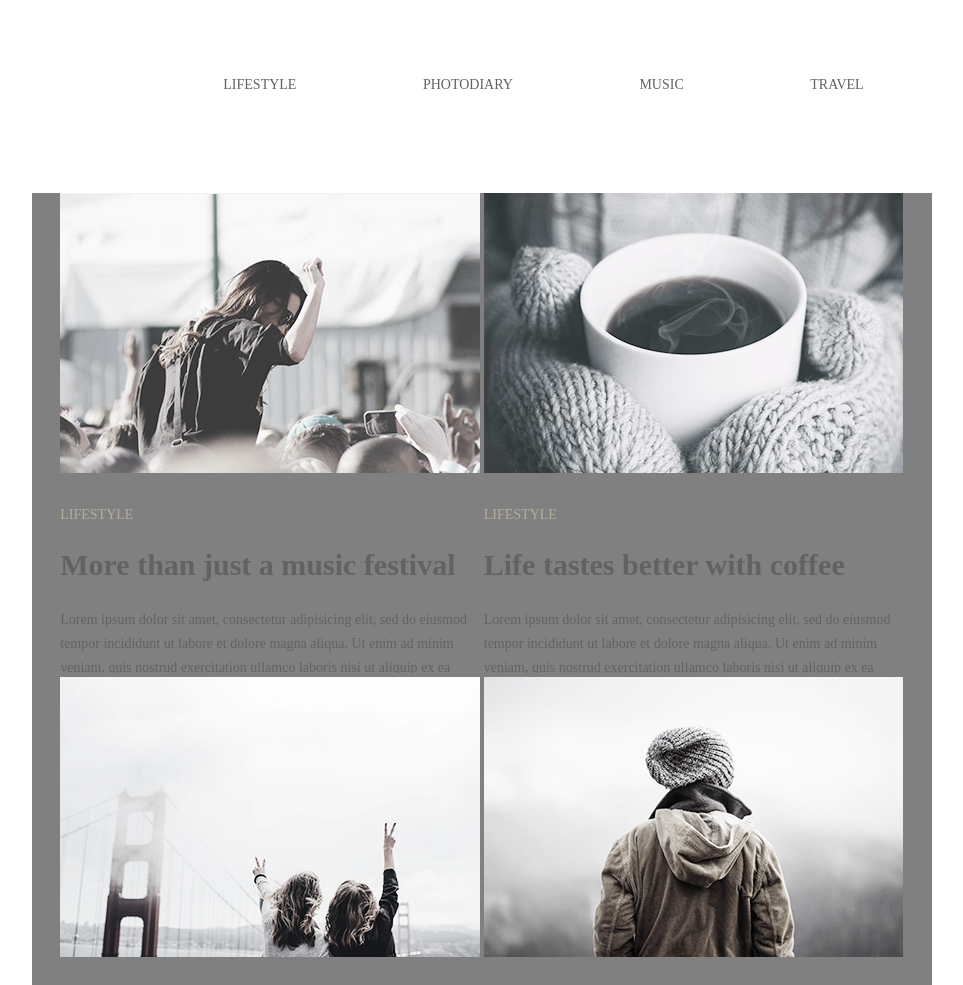
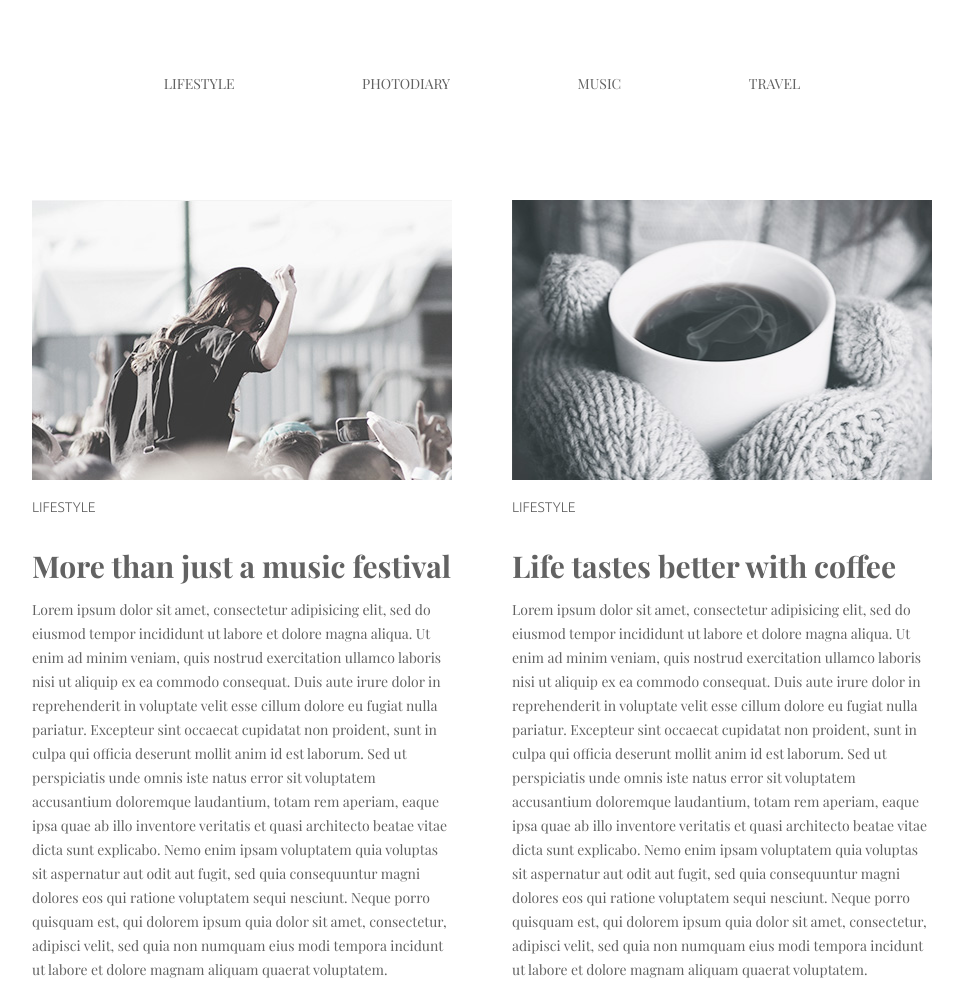
Before and after one commit to bm437/home_learn, a plain HTML site: page index.html in a window 1280 px wide. Shown: the top 985 px of the page, without its empty margins (158-1121 px from the left). Drawn offline with nearby package versions, Linux system fonts and the light colour scheme; a web font is replaced by a local one.

Commit message:
first-saved

```diff
--- a/css/hw3.css
+++ b/css/hw3.css
@@ -1,64 +1,89 @@
-* {
+html{
     box-sizing: border-box;
+}
+*,
+*::before,
+*::after{
+    box-sizing: inherit;
+}
+.container{
+    width: 900px;
+    margin:0 auto;
+}
+body{
+    font-size: 14px;
+    color: #626262;
+    font-family: 'Playfair Display', serif;
+}
+.header{
+    margin-top: 72px;
+    margin-bottom: 104px;
+}
+.header-list{
+    list-style-type: none;
+    padding: 0;
+    margin:0;
+    text-align: center;
+}
+.header-item{
+    display: inline-block;
+    text-transform: uppercase;
+    line-height: 24px;
+}
+.header-item:not(:last-child){
+    margin-right: 124px;
+}
+.header-link{
+    text-decoration: none;
+    color: #626262;
+}
+.header-link:hover,
+.header-link:focus{
+    color: #03a9f4;
+}
+.main-list{
+    list-style-type: none;
+    font-size: 0;
+}
+.main-list{
+    padding:0;
+}
+.main-item{
+    display: inline-block;
+    width: 420px;
     font-size: 14px;
 }
-.header-main {
-    text-align: center;
-    margin-bottom: 100px;
-
+.main-item:not(:nth-child(2n)){
+    margin-right: 60px;
 }
-.header-list {
-    margin: 0px;
-    padding: 0px;
+.main-item:not(:nth-last-child(-n + 2)){
+    margin-bottom: 130px;
 }
-.header-item {
-    display: inline-block;
-    margin-left: 123px;
-    margin-top: 77px;
-
+figcaption{
+    font-family: 'Ubuntu', sans-serif;
+    text-transform: uppercase;
+    margin-top: 16px;
 }
-.header-item a {
-    text-decoration: none;
-    color: #626262;
-    text-transform: uppercase;
-    font-size: 14px;
+h2{
+    font-size: 30px;
+    margin: 34px 0 0;
 }
-.header-item a:hover {
+p{
+    margin-top: 14px;
+    line-height: 24px;
+}
+button{
+    display: block;
+    border: 1px solid rgb(98, 98, 98);
+    min-width: 162px;
+    padding: 20px 34px;
+    margin: 60px auto 70px;
+    background-color: #fff;
+    cursor: pointer;
+    font-size: 20px;
+    line-height: 24px;
+}
+button:hover,
+button:focus{
     color: #03a9f4;
 }
-main {
-    text-align: center;
-}
-.main-list {
-    text-align: center;
-    padding: 0px;
-    margin: 0px;
-    background-color: grey;
-    width: 900px;
-    display: inline-block;
-}
-.main-item {
-    display: inline-block;
-    /* margin-left: 60px; */
-    /* margin-bottom: 135px; */
-    width: 420px;
-    height: 480px;
-    overflow: hidden;
-}
-figcaption {
-    text-align: left;
-    margin: 30px 0px 25px;
-    text-transform: uppercase;
-    color: #b4ad9e;
-}
-.main-heading {
-    text-align: left;
-    font-size: 30px;
-    color: #626262;
-    margin-bottom: 25px;
-}
-.main-text {
-    text-align: left;
-    color: #626262;
-    line-height: 24px;
-}
--- a/index.html
+++ b/index.html
@@ -5,59 +5,73 @@
     <meta http-equiv="X-UA-Compatible" content="IE=edge">
     <meta name="viewport" content="width=device-width, initial-scale=1.0">
     <title>Home work 3</title>
-    <link rel="stylesheet" href="./css/normalize.css">
+    <link rel="stylesheet" href="/css/normalize.css">
     <link rel="preconnect" href="https://fonts.gstatic.com">
-    <link href="https://fonts.googleapis.com/css2?family=Playfair+Display:ital,wght@0,400;0,700;1,400;1,700&display=swap" rel="stylesheet">
-    <link rel="stylesheet" href="./css/hw3.css">
+    <link href="https://fonts.googleapis.com/css2?family=Ubuntu:wght@300&display=swap" rel="stylesheet">
+    <link rel="preconnect" href="https://fonts.gstatic.com">
+    <link href="https://fonts.googleapis.com/css2?family=Playfair+Display:wght@400;700&family=Ubuntu:wght@300&display=swap" rel="stylesheet">
+    <link rel="stylesheet" href="/css/hw3.css">
+
 </head>
 <body>
-    <header class="header-main">
-        <ul class="header-list">
-            <li class="header-item"><a href="">Lifestyle</a></li>
-            <li class="header-item"><a href="">Photodiary</a></li>
-            <li class="header-item"><a href="">Music</a></li>
-            <li class="header-item"><a href="">Travel</a></li>
-        </ul>
+    <header class="container header">
+        <nav class="header-nav">
+            <ul class="header-list">
+                <li class="header-item">
+                    <a class="header-link" href="#">lifestyle</a>
+                </li>
+                <li class="header-item">
+                    <a href="#" class="header-link">photodiary</a>
+                </li>
+                <li class="header-item">
+                    <a href="#" class="header-link">music</a>
+                </li>
+                <li class="header-item">
+                    <a href="#" class="header-link">travel</a>
+                </li>
+            </ul>
+        </nav>
     </header>
-    <main>
+    <main class="container">
         <ul class="main-list">
             <li class="main-item">
-                <img src="./img/image1.jpg" alt="" class="main-img">
+                <img src="/img/image1.jpg" alt="Dancing girl on festival" width="420" height="280">
                 <figcaption>Lifestyle</figcaption>
-                <h2 class="main-heading">More than just a music festival</h2>
-                <p class="main-text">Lorem ipsum dolor sit amet, consectetur adipisicing elit, sed do eiusmod tempor incididunt ut labore et dolore magna aliqua. Ut enim ad minim veniam, quis nostrud exercitation ullamco laboris nisi ut aliquip ex ea commodo consequat. Duis aute irure dolor in reprehenderit in voluptate velit esse cillum dolore eu fugiat nulla pariatur. Excepteur sint occaecat cupidatat non proident, sunt in culpa qui officia deserunt mollit anim id est laborum. Sed ut perspiciatis unde omnis iste natus error sit voluptatem accusantium doloremque laudantium, totam rem aperiam, eaque ipsa quae ab illo inventore veritatis et quasi architecto beatae vitae dicta sunt explicabo. Nemo enim ipsam voluptatem quia voluptas sit aspernatur aut odit aut fugit, sed quia consequuntur magni dolores eos qui ratione voluptatem sequi nesciunt. Neque porro quisquam est, qui dolorem ipsum quia dolor sit amet, consectetur, adipisci velit, sed quia non numquam eius modi tempora incidunt ut labore et dolore magnam aliquam quaerat voluptatem.</p>
+                <h2>More than just a music festival </h2>
+                <p>Lorem ipsum dolor sit amet, consectetur adipisicing elit, sed do eiusmod tempor incididunt ut labore et dolore magna aliqua. Ut enim ad minim veniam, quis nostrud exercitation ullamco laboris nisi ut aliquip ex ea commodo consequat. Duis aute irure dolor in reprehenderit in voluptate velit esse cillum dolore eu fugiat nulla pariatur. Excepteur sint occaecat cupidatat non proident, sunt in culpa qui officia deserunt mollit anim id est laborum. Sed ut perspiciatis unde omnis iste natus error sit voluptatem accusantium doloremque laudantium, totam rem aperiam, eaque ipsa quae ab illo inventore veritatis et quasi architecto beatae vitae dicta sunt explicabo. Nemo enim ipsam voluptatem quia voluptas sit aspernatur aut odit aut fugit, sed quia consequuntur magni dolores eos qui ratione voluptatem sequi nesciunt. Neque porro quisquam est, qui dolorem ipsum quia dolor sit amet, consectetur, adipisci velit, sed quia non numquam eius modi tempora incidunt ut labore et dolore magnam aliquam quaerat voluptatem.</p>
             </li>
             <li class="main-item">
-                <img src="./img/image2.jpg" alt="" class="main-img">
+                <img src="/img/image2.jpg" alt="Cup of hot coffe" width="420" height="280">
                 <figcaption>Lifestyle</figcaption>
-                <h2 class="main-heading">Life tastes better with coffee</h2>
-                <p class="main-text">Lorem ipsum dolor sit amet, consectetur adipisicing elit, sed do eiusmod tempor incididunt ut labore et dolore magna aliqua. Ut enim ad minim veniam, quis nostrud exercitation ullamco laboris nisi ut aliquip ex ea commodo consequat. Duis aute irure dolor in reprehenderit in voluptate velit esse cillum dolore eu fugiat nulla pariatur. Excepteur sint occaecat cupidatat non proident, sunt in culpa qui officia deserunt mollit anim id est laborum. Sed ut perspiciatis unde omnis iste natus error sit voluptatem accusantium doloremque laudantium, totam rem aperiam, eaque ipsa quae ab illo inventore veritatis et quasi architecto beatae vitae dicta sunt explicabo. Nemo enim ipsam voluptatem quia voluptas sit aspernatur aut odit aut fugit, sed quia consequuntur magni dolores eos qui ratione voluptatem sequi nesciunt. Neque porro quisquam est, qui dolorem ipsum quia dolor sit amet, consectetur, adipisci velit, sed quia non numquam eius modi tempora incidunt ut labore et dolore magnam aliquam quaerat voluptatem.</p>
+                <h2>Life tastes better with coffee</h2>
+                <p>Lorem ipsum dolor sit amet, consectetur adipisicing elit, sed do eiusmod tempor incididunt ut labore et dolore magna aliqua. Ut enim ad minim veniam, quis nostrud exercitation ullamco laboris nisi ut aliquip ex ea commodo consequat. Duis aute irure dolor in reprehenderit in voluptate velit esse cillum dolore eu fugiat nulla pariatur. Excepteur sint occaecat cupidatat non proident, sunt in culpa qui officia deserunt mollit anim id est laborum. Sed ut perspiciatis unde omnis iste natus error sit voluptatem accusantium doloremque laudantium, totam rem aperiam, eaque ipsa quae ab illo inventore veritatis et quasi architecto beatae vitae dicta sunt explicabo. Nemo enim ipsam voluptatem quia voluptas sit aspernatur aut odit aut fugit, sed quia consequuntur magni dolores eos qui ratione voluptatem sequi nesciunt. Neque porro quisquam est, qui dolorem ipsum quia dolor sit amet, consectetur, adipisci velit, sed quia non numquam eius modi tempora incidunt ut labore et dolore magnam aliquam quaerat voluptatem.</p>
             </li>
             <li class="main-item">
-                <img src="./img/image3.jpg" alt="" class="main-img">
+                <img src="/img/image3.jpg" alt="Photo of two happy girlfriends" width="420" height="280">
                 <figcaption>Photodiary</figcaption>
-                <h2 class="main-heading">American dream</h2>
-                <p class="main-text">Lorem ipsum dolor sit amet, consectetur adipisicing elit, sed do eiusmod tempor incididunt ut labore et dolore magna aliqua. Ut enim ad minim veniam, quis nostrud exercitation ullamco laboris nisi ut aliquip ex ea commodo consequat. Duis aute irure dolor in reprehenderit in voluptate velit esse cillum dolore eu fugiat nulla pariatur. Excepteur sint occaecat cupidatat non proident, sunt in culpa qui officia deserunt mollit anim id est laborum. Sed ut perspiciatis unde omnis iste natus error sit voluptatem accusantium doloremque laudantium, totam rem aperiam, eaque ipsa quae ab illo inventore veritatis et quasi architecto beatae vitae dicta sunt explicabo. Nemo enim ipsam voluptatem quia voluptas sit aspernatur aut odit aut fugit, sed quia consequuntur magni dolores eos qui ratione voluptatem sequi nesciunt. Neque porro quisquam est, qui dolorem ipsum quia dolor sit amet, consectetur, adipisci velit, sed quia non numquam eius modi tempora incidunt ut labore et dolore magnam aliquam quaerat voluptatem.</p>
+                <h2>American dream</h2>
+                <p>Lorem ipsum dolor sit amet, consectetur adipisicing elit, sed do eiusmod tempor incididunt ut labore et dolore magna aliqua. Ut enim ad minim veniam, quis nostrud exercitation ullamco laboris nisi ut aliquip ex ea commodo consequat. Duis aute irure dolor in reprehenderit in voluptate velit esse cillum dolore eu fugiat nulla pariatur. Excepteur sint occaecat cupidatat non proident, sunt in culpa qui officia deserunt mollit anim id est laborum. Sed ut perspiciatis unde omnis iste natus error sit voluptatem accusantium doloremque laudantium, totam rem aperiam, eaque ipsa quae ab illo inventore veritatis et quasi architecto beatae vitae dicta sunt explicabo. Nemo enim ipsam voluptatem quia voluptas sit aspernatur aut odit aut fugit, sed quia consequuntur magni dolores eos qui ratione voluptatem sequi nesciunt. Neque porro quisquam est, qui dolorem ipsum quia dolor sit amet, consectetur, adipisci velit, sed quia non numquam eius modi tempora incidunt ut labore et dolore magnam aliquam quaerat voluptatem.</p>
             </li>
             <li class="main-item">
-                <img src="./img/image4.jpg" alt="" class="main-img">
+                <img src="/img/image4.jpg" alt="Photo of a traveler from behind" width="420" height="280">
                 <figcaption>Photodiary</figcaption>
-                <h2 class="main-heading">A day exploring the Alps</h2>
-                <p class="main-text">Lorem ipsum dolor sit amet, consectetur adipisicing elit, sed do eiusmod tempor incididunt ut labore et dolore magna aliqua. Ut enim ad minim veniam, quis nostrud exercitation ullamco laboris nisi ut aliquip ex ea commodo consequat. Duis aute irure dolor in reprehenderit in voluptate velit esse cillum dolore eu fugiat nulla pariatur. Excepteur sint occaecat cupidatat non proident, sunt in culpa qui officia deserunt mollit anim id est laborum. Sed ut perspiciatis unde omnis iste natus error sit voluptatem accusantium doloremque laudantium, totam rem aperiam, eaque ipsa quae ab illo inventore veritatis et quasi architecto beatae vitae dicta sunt explicabo. Nemo enim ipsam voluptatem quia voluptas sit aspernatur aut odit aut fugit, sed quia consequuntur magni dolores eos qui ratione voluptatem sequi nesciunt. Neque porro quisquam est, qui dolorem ipsum quia dolor sit amet, consectetur, adipisci velit, sed quia non numquam eius modi tempora incidunt ut labore et dolore magnam aliquam quaerat voluptatem.</p>
+                <h2>A day exploring the Alps</h2>
+                <p>Lorem ipsum dolor sit amet, consectetur adipisicing elit, sed do eiusmod tempor incididunt ut labore et dolore magna aliqua. Ut enim ad minim veniam, quis nostrud exercitation ullamco laboris nisi ut aliquip ex ea commodo consequat. Duis aute irure dolor in reprehenderit in voluptate velit esse cillum dolore eu fugiat nulla pariatur. Excepteur sint occaecat cupidatat non proident, sunt in culpa qui officia deserunt mollit anim id est laborum. Sed ut perspiciatis unde omnis iste natus error sit voluptatem accusantium doloremque laudantium, totam rem aperiam, eaque ipsa quae ab illo inventore veritatis et quasi architecto beatae vitae dicta sunt explicabo. Nemo enim ipsam voluptatem quia voluptas sit aspernatur aut odit aut fugit, sed quia consequuntur magni dolores eos qui ratione voluptatem sequi nesciunt. Neque porro quisquam est, qui dolorem ipsum quia dolor sit amet, consectetur, adipisci velit, sed quia non numquam eius modi tempora incidunt ut labore et dolore magnam aliquam quaerat voluptatem.</p>
             </li>
             <li class="main-item">
-                <img src="./img/image5.jpg" alt="" class="main-img">
+                <img src="/img/image5.jpg" alt="The girl looks at the road " width="420" height="280">
                 <figcaption>Lifestyle</figcaption>
-                <h2 class="main-heading">Top 10 song for running</h2>
-                <p class="main-text">Lorem ipsum dolor sit amet, consectetur adipisicing elit, sed do eiusmod tempor incididunt ut labore et dolore magna aliqua. Ut enim ad minim veniam, quis nostrud exercitation ullamco laboris nisi ut aliquip ex ea commodo consequat. Duis aute irure dolor in reprehenderit in voluptate velit esse cillum dolore eu fugiat nulla pariatur. Excepteur sint occaecat cupidatat non proident, sunt in culpa qui officia deserunt mollit anim id est laborum. Sed ut perspiciatis unde omnis iste natus error sit voluptatem accusantium doloremque laudantium, totam rem aperiam, eaque ipsa quae ab illo inventore veritatis et quasi architecto beatae vitae dicta sunt explicabo. Nemo enim ipsam voluptatem quia voluptas sit aspernatur aut odit aut fugit, sed quia consequuntur magni dolores eos qui ratione voluptatem sequi nesciunt. Neque porro quisquam est, qui dolorem ipsum quia dolor sit amet, consectetur, adipisci velit, sed quia non numquam eius modi tempora incidunt ut labore et dolore magnam aliquam quaerat voluptatem.</p>
+                <h2>Top 10 song for running</h2>
+                <p>Lorem ipsum dolor sit amet, consectetur adipisicing elit, sed do eiusmod tempor incididunt ut labore et dolore magna aliqua. Ut enim ad minim veniam, quis nostrud exercitation ullamco laboris nisi ut aliquip ex ea commodo consequat. Duis aute irure dolor in reprehenderit in voluptate velit esse cillum dolore eu fugiat nulla pariatur. Excepteur sint occaecat cupidatat non proident, sunt in culpa qui officia deserunt mollit anim id est laborum. Sed ut perspiciatis unde omnis iste natus error sit voluptatem accusantium doloremque laudantium, totam rem aperiam, eaque ipsa quae ab illo inventore veritatis et quasi architecto beatae vitae dicta sunt explicabo. Nemo enim ipsam voluptatem quia voluptas sit aspernatur aut odit aut fugit, sed quia consequuntur magni dolores eos qui ratione voluptatem sequi nesciunt. Neque porro quisquam est, qui dolorem ipsum quia dolor sit amet, consectetur, adipisci velit, sed quia non numquam eius modi tempora incidunt ut labore et dolore magnam aliquam quaerat voluptatem.</p>
             </li>
             <li class="main-item">
-                <img src="./img/image6.jpg" alt="" class="main-img">
+                <img src="/img/image6.jpg" alt="Picture of a road" width="420" height="280">
                 <figcaption>Lifestyle</figcaption>
-                <h2 class="main-heading">Cold winter days</h2>
-                <p class="main-text">Lorem ipsum dolor sit amet, consectetur adipisicing elit, sed do eiusmod tempor incididunt ut labore et dolore magna aliqua. Ut enim ad minim veniam, quis nostrud exercitation ullamco laboris nisi ut aliquip ex ea commodo consequat. Duis aute irure dolor in reprehenderit in voluptate velit esse cillum dolore eu fugiat nulla pariatur. Excepteur sint occaecat cupidatat non proident, sunt in culpa qui officia deserunt mollit anim id est laborum. Sed ut perspiciatis unde omnis iste natus error sit voluptatem accusantium doloremque laudantium, totam rem aperiam, eaque ipsa quae ab illo inventore veritatis et quasi architecto beatae vitae dicta sunt explicabo. Nemo enim ipsam voluptatem quia voluptas sit aspernatur aut odit aut fugit, sed quia consequuntur magni dolores eos qui ratione voluptatem sequi nesciunt. Neque porro quisquam est, qui dolorem ipsum quia dolor sit amet, consectetur, adipisci velit, sed quia non numquam eius modi tempora incidunt ut labore et dolore magnam aliquam quaerat voluptatem.</p>
+                <h2>Cold winter days</h2>
+                <p>Lorem ipsum dolor sit amet, consectetur adipisicing elit, sed do eiusmod tempor incididunt ut labore et dolore magna aliqua. Ut enim ad minim veniam, quis nostrud exercitation ullamco laboris nisi ut aliquip ex ea commodo consequat. Duis aute irure dolor in reprehenderit in voluptate velit esse cillum dolore eu fugiat nulla pariatur. Excepteur sint occaecat cupidatat non proident, sunt in culpa qui officia deserunt mollit anim id est laborum. Sed ut perspiciatis unde omnis iste natus error sit voluptatem accusantium doloremque laudantium, totam rem aperiam, eaque ipsa quae ab illo inventore veritatis et quasi architecto beatae vitae dicta sunt explicabo. Nemo enim ipsam voluptatem quia voluptas sit aspernatur aut odit aut fugit, sed quia consequuntur magni dolores eos qui ratione voluptatem sequi nesciunt. Neque porro quisquam est, qui dolorem ipsum quia dolor sit amet, consectetur, adipisci velit, sed quia non numquam eius modi tempora incidunt ut labore et dolore magnam aliquam quaerat voluptatem.</p>
             </li>
         </ul>
+        <button>Load more</button>
     </main>
 </body>
 </html>
```
Also changed, not shown: img/3f857438d2bcc6da35e4aada392a6b30.jpg (deleted), 1 other file.
